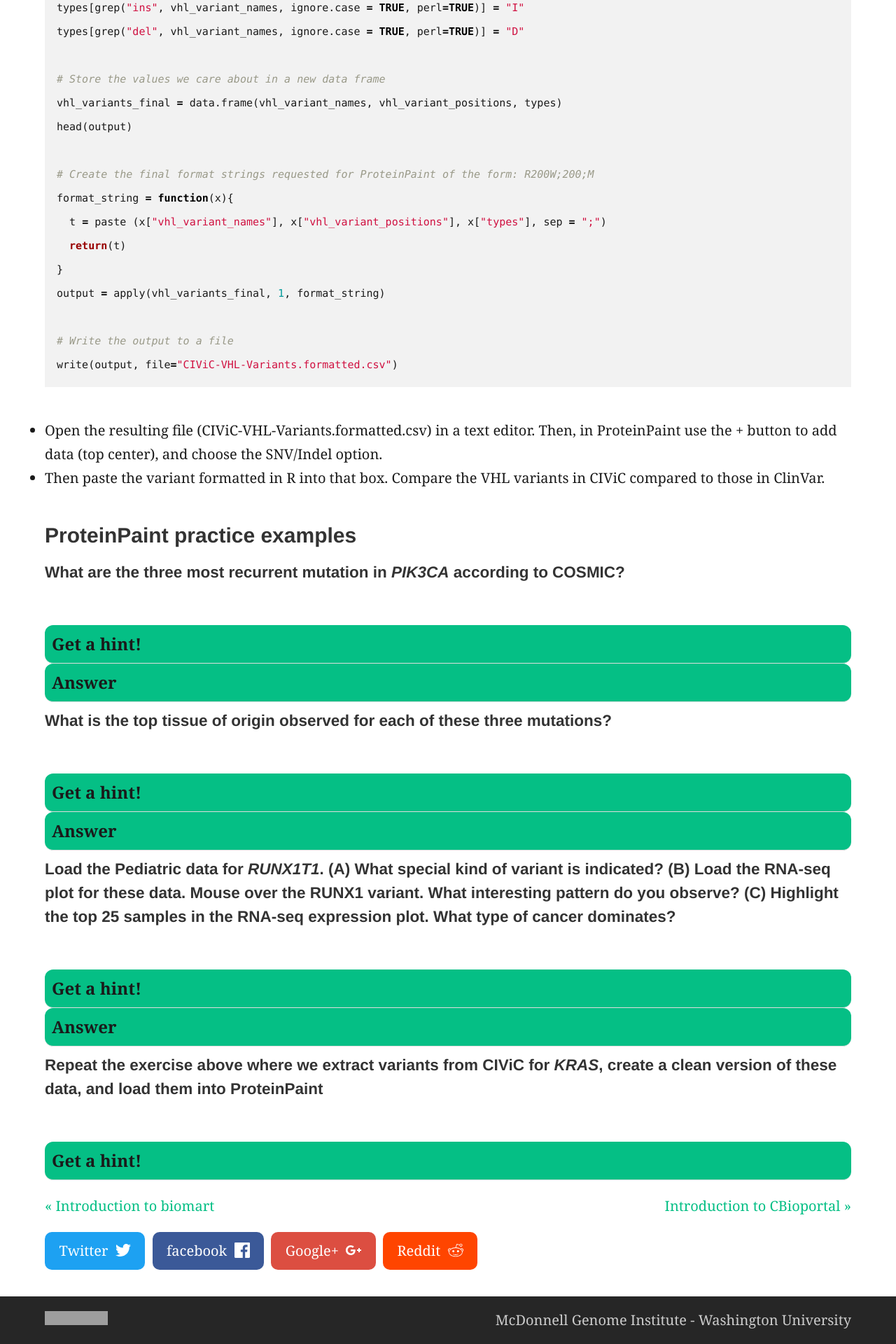
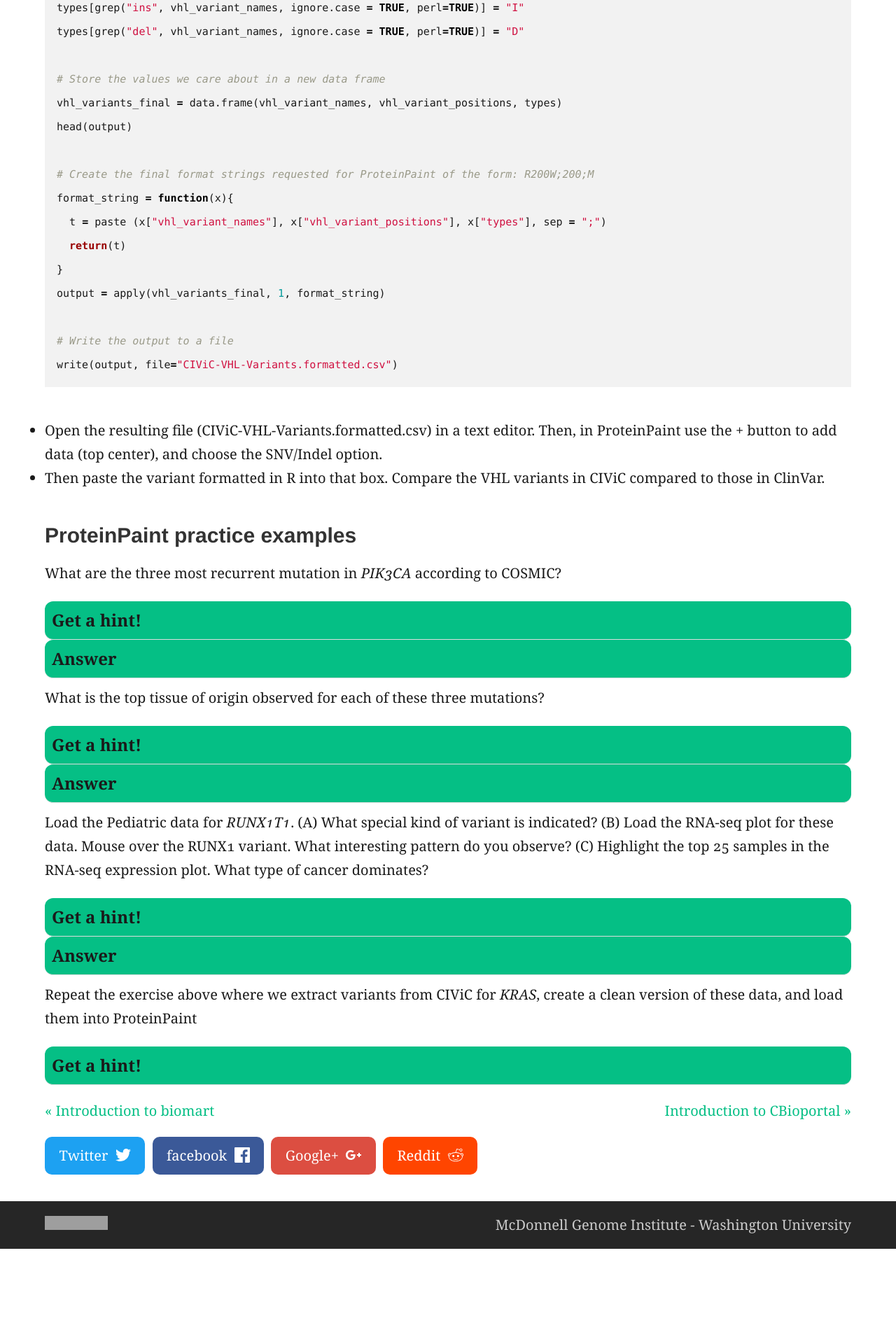
Before and after one commit to griffithlab/genviz.org, a Jekyll site: the page built from _posts/0001-07-01-ProteinPaint.md, in a window 1280 px wide. Shown: the part 2934-4854 px from the top of the page at 70% size. Built offline with Jekyll 4.4.1, drawn with Linux system fonts in a browser that asks for light colours; nearby versions of some CDN libraries; after the commit the page ends 4718 px from its top, so only the background shows below that; grey boxes are pictures that could not be loaded.

Commit message:
formatting

```diff
--- a/_posts/0001-07-01-ProteinPaint.md
+++ b/_posts/0001-07-01-ProteinPaint.md
@@ -88,21 +88,19 @@ write(output, file="CIViC-VHL-Variants.formatted.csv")
 
 ### ProteinPaint practice examples
 
-##### What are the three most recurrent mutation in *PIK3CA* according to COSMIC?
-<br>
+What are the three most recurrent mutation in *PIK3CA* according to COSMIC?
 {% include question.html question="Get a hint!" answer='Load PIK3CA, activate the COSMIC track, and look for the mutations with highest patient counts'%}
 {% include question.html question="Answer" answer='H1047R, E545K, and E542K are the most recurrent mutations in PIK3CA according to COSMIC'%}
 
-##### What is the top tissue of origin observed for each of these three mutations?
-<br>
+What is the top tissue of origin observed for each of these three mutations?
 {% include question.html question="Get a hint!" answer='Click on the circle for each mutation and examine the tissue distribution plot'%}
 {% include question.html question="Answer" answer='H1047R (breast), E545K (large intestine), and E542K (large intestine)'%}
 
-##### Load the Pediatric data for *RUNX1T1*. (A) What special kind of variant is indicated? (B) Load the RNA-seq plot for these data. Mouse over the RUNX1 variant. What interesting pattern do you observe? (C) Highlight the top 25 samples in the RNA-seq expression plot. What type of cancer dominates?
-<br>
+Load the Pediatric data for *RUNX1T1*. (A) What special kind of variant is indicated? (B) Load the RNA-seq plot for these data. Mouse over the RUNX1 variant. What interesting pattern do you observe? (C) Highlight the top 25 samples in the RNA-seq expression plot. What type of cancer dominates?
+
 {% include question.html question="Get a hint!" answer='Load *RUNX1T1*, make sure the Pediatric data track is activated, and make sure the RNA-seq gene expression panel is open'%}
 {% include question.html question="Answer" answer='(A) RNA gene fusion variants. (B) The *RUNX1*-*RUNX1T1* (aka AML-ETO) fusion variant corresponds to samples with very high *RUNX1T1* expression. (C) AML cancer dominates the top 25 samples with highest *RUNX1T1* expression.'%}
 
-##### Repeat the exercise above where we extract variants from CIViC for *KRAS*, create a clean version of these data, and load them into ProteinPaint
-<br>
+Repeat the exercise above where we extract variants from CIViC for *KRAS*, create a clean version of these data, and load them into ProteinPaint
+
 {% include question.html question="Get a hint!" answer='You should be able to do almost exactly what we did with VHL, but for KRAS instead'%}
```
